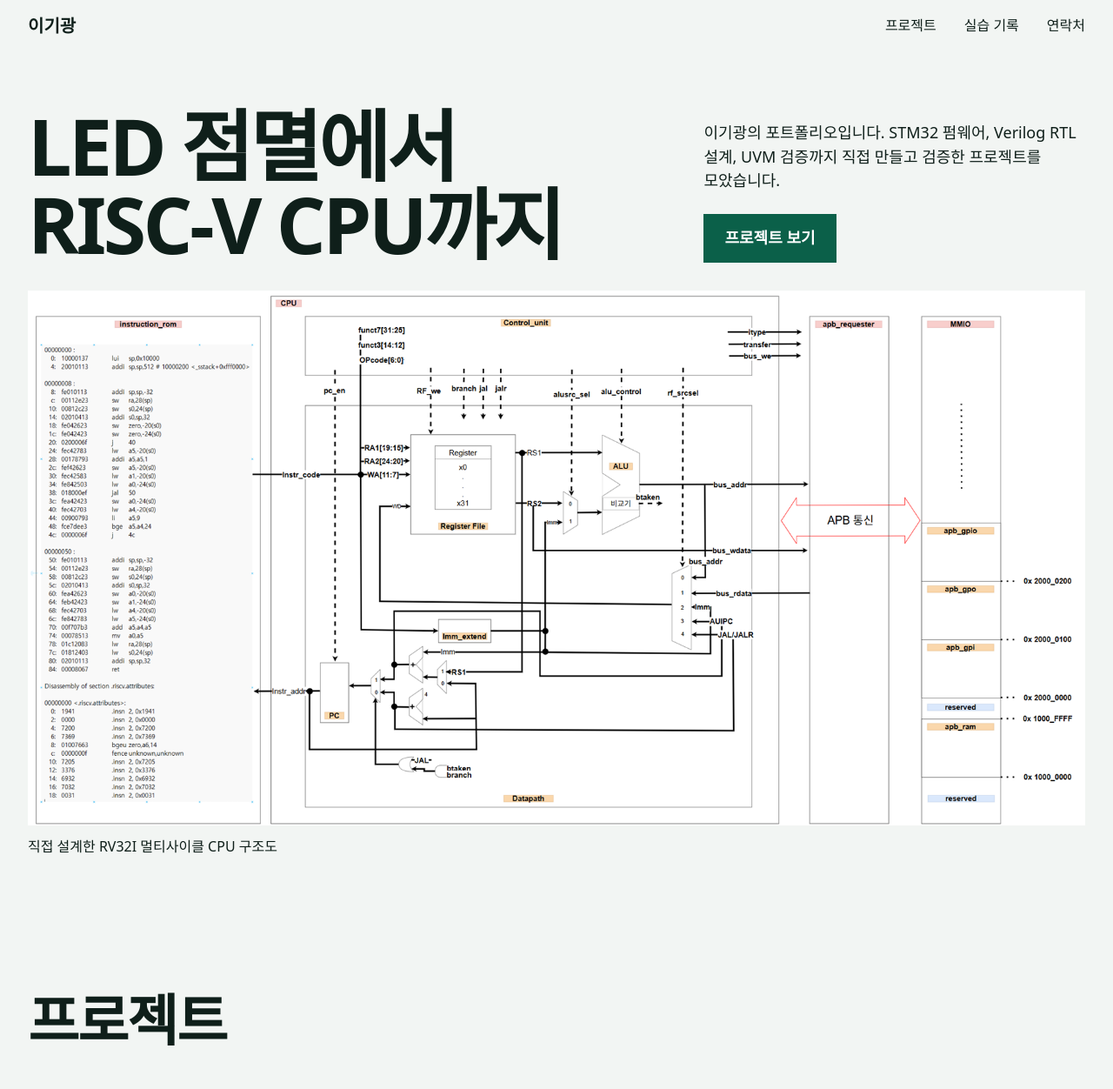
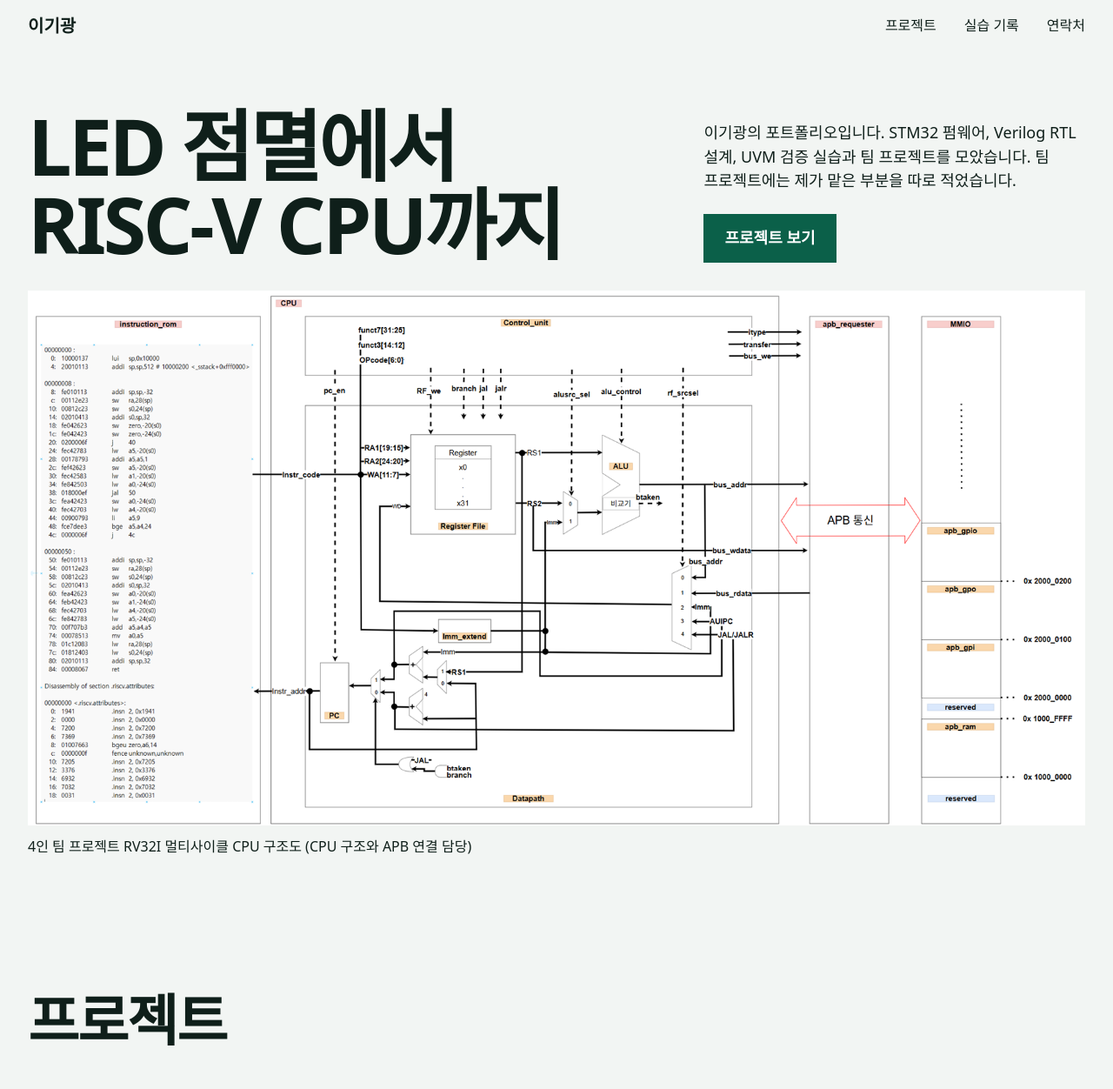
Before and after one commit to Gigwangwakeup/Gigwangwakeup.github.io, a plain HTML site: page index.html in a window 1280 px wide. Shown: the top 1252 px of the page at 87% size. Drawn offline with Linux system fonts and the light colour scheme; a web font is replaced by a local one.

Commit message:
Credit AI for site code and mark team project roles

```diff
--- a/index.html
+++ b/index.html
@@ -22,12 +22,12 @@
     <section class="hero">
       <h1>LED 점멸에서<br>RISC-V CPU까지</h1>
       <div class="hero-side">
-        <p>이기광의 포트폴리오입니다. STM32 펌웨어, Verilog RTL 설계, UVM 검증까지 직접 만들고 검증한 프로젝트를 모았습니다.</p>
+        <p>이기광의 포트폴리오입니다. STM32 펌웨어, Verilog RTL 설계, UVM 검증 실습과 팀 프로젝트를 모았습니다. 팀 프로젝트에는 제가 맡은 부분을 따로 적었습니다.</p>
         <a class="button" href="#projects">프로젝트 보기</a>
       </div>
       <figure class="hero-figure">
         <img src="assets/cpu-architecture.png" width="1760" height="890" alt="RV32I 멀티사이클 CPU 구조도. 명령어 ROM, 제어부와 데이터패스, APB requester, 메모리 맵으로 이어진다.">
-        <figcaption>직접 설계한 RV32I 멀티사이클 CPU 구조도</figcaption>
+        <figcaption>4인 팀 프로젝트 RV32I 멀티사이클 CPU 구조도 (CPU 구조와 APB 연결 담당)</figcaption>
       </figure>
     </section>
 
@@ -48,6 +48,7 @@
     <h2>연락처</h2>
     <div class="contact-links" id="contact-links"></div>
     <p class="closing-name" aria-hidden="true">이기광</p>
+    <p class="labs-intro">이 사이트의 코드는 AI(Claude)로 만들었습니다.</p>
   </footer>
 
   <script src="projects.js"></script>
```
Also changed, not shown: 1 other file.
